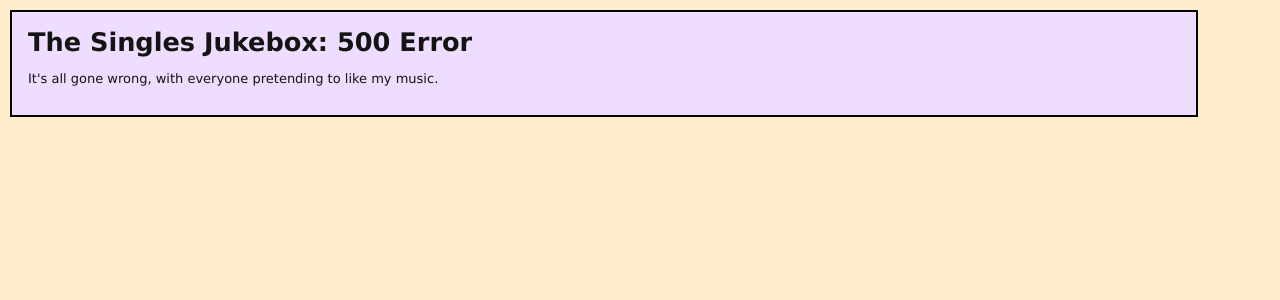
After one commit to katstevens/jukebox-tnj, a Django app: template blurber/templates/500.html in a window 1280 px wide. The commit adds this page. Shown: the top 300 px of the page. Run offline with Django 3.2, Linux system fonts and the light colour scheme; the template is opened without the code that fills it, so the values that code supplies are empty.

Commit message:
Error templates and test urls

```diff
--- /dev/null
+++ b/blurber/templates/500.html
@@ -0,0 +1,23 @@
+{% load staticfiles %}
+<!DOCTYPE html>
+<html>
+<head>
+<title>TSJ 2.0</title>
+
+
+<link rel="stylesheet" href="{% static 'css/jukebox.css' %}" type="text/css" />
+<script type="text/javascript" src="{% static 'js/jquery-1.9.1.min.js' %}"></script>
+
+</head>
+<body>
+
+<div id="container">
+	<h1 class="header">
+		The Singles Jukebox: 500 Error
+	</h1>
+	<p>It's all gone wrong, with everyone pretending to like my music.</p>
+
+</div>
+
+</body>
+</html>
```
Also changed, not shown: blurber/templates/404.html (added, +7 -0 lines), jukebox/urls.py (+7 -1 lines), blurber/templates/base.html (line endings or trailing spaces).
